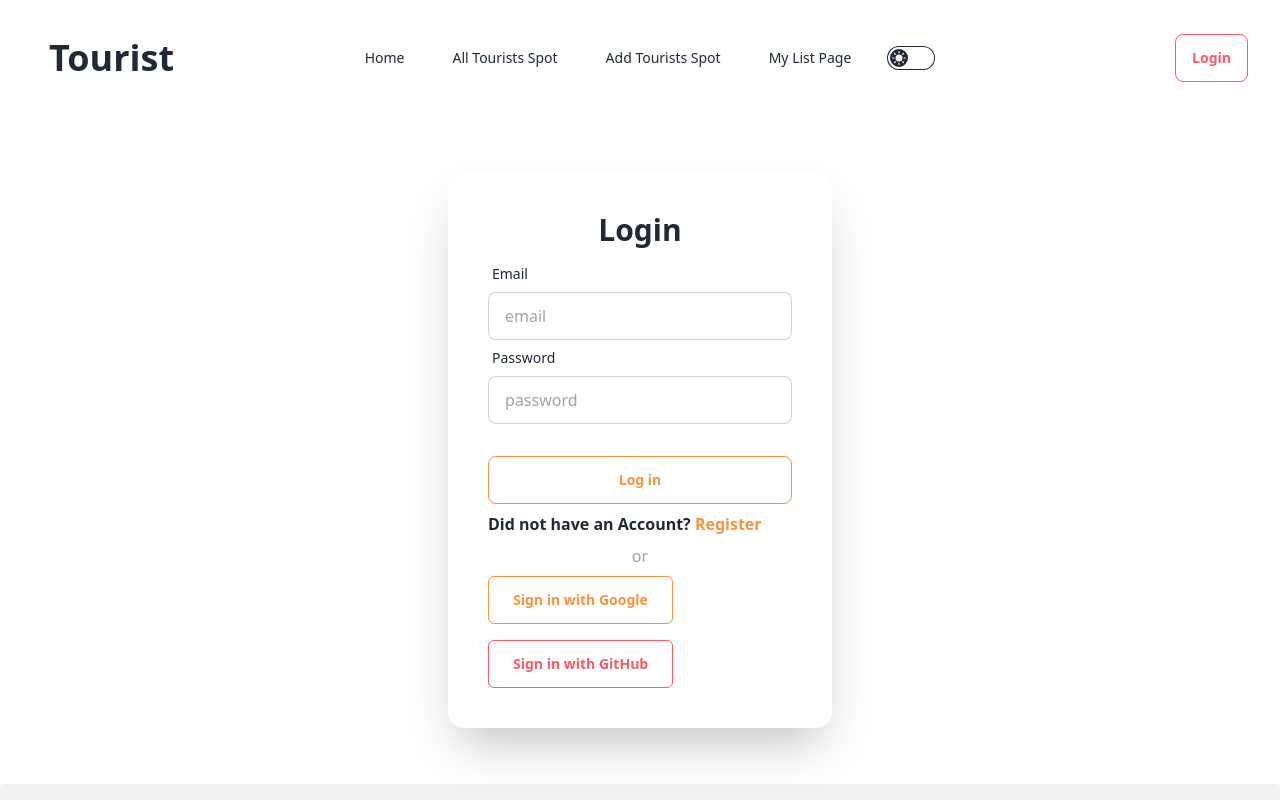
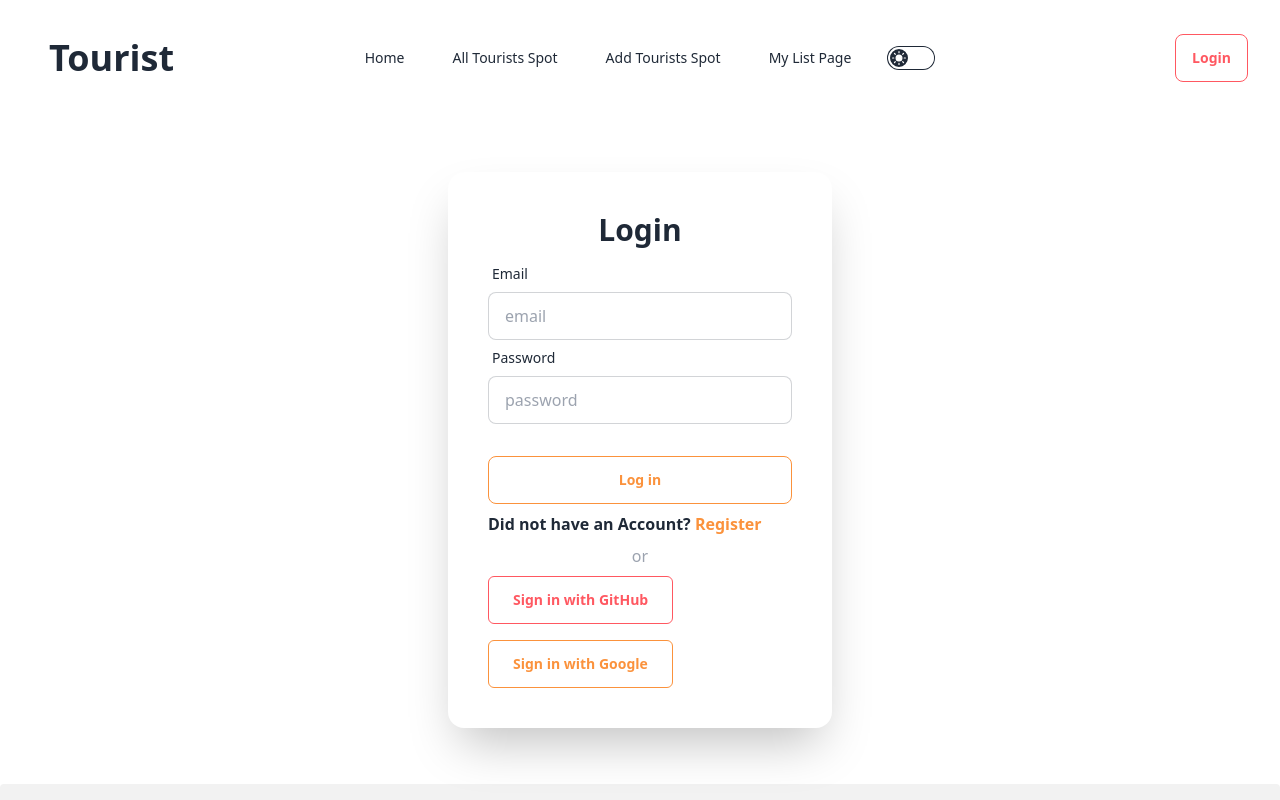
Before and after one commit to TauhidOSD/Tourism-client-public, a React (Vite) app: page /SignIn in a window 1280 px wide. Shown: the top 800 px of the page. Built offline with nearby package versions, Linux system fonts and the light colour scheme; no server answers.

Commit message:
Private Route Created

```diff
--- a/src/Components/Root/AuthProvider/AuthProvider.jsx
+++ b/src/Components/Root/AuthProvider/AuthProvider.jsx
@@ -80,6 +80,7 @@ const AuthProvider = ({children}) => {
     logout,
     googleLogin,
     loading,
+
   };
 
   return (
--- a/src/Components/Root/NavBer/NavBer.jsx
+++ b/src/Components/Root/NavBer/NavBer.jsx
@@ -129,6 +129,8 @@ const NavBer = () => {
             Login
           </Link>
         )}
+
+
       </div>
     </div>
   );
--- /dev/null
+++ b/src/Components/Root/PrivateRoute/PrivateRoute.jsx
@@ -0,0 +1,29 @@
+import {  useContext } from "react";
+import { Navigate, useLocation } from "react-router-dom";
+import Swal from "sweetalert2";
+import { AuthContext } from "../AuthProvider/AuthProvider";
+
+
+const PrivateRoute = ({children}) => {
+    const {loader,user} =useContext(AuthContext)
+    const location = useLocation();
+
+ if(loader){
+            return <div className='flex  justify-center mt-5 mb-5'><progress className="progress w-56"></progress></div>
+        }
+
+          if (user) {
+            return children;
+          }else{
+            Swal.fire({
+                title: 'error!',
+                text: 'You have to log in first to go this page',
+                icon: 'error',
+                confirmButtonText: 'Ok'
+              })
+          }
+
+        return <Navigate to="/SignIn" state={{ from: location }} replace></Navigate>
+};
+
+export default PrivateRoute;
--- a/src/Components/Root/SignIn/SignIn.jsx
+++ b/src/Components/Root/SignIn/SignIn.jsx
@@ -169,18 +169,20 @@ const SignIn = () => {
               </div>
               <div className=" mx-auto mt-2">
                 <div className="  ">
+
+                <button
+                    onClick={handleGitHubLogin}
+                    className="mb-4 px-6  py-3 btn btn-outline text-orange-400 rounded-md btn-error"
+                  >
+                    Sign in with GitHub
+                  </button>
                   <button
                     onClick={handleGoogleLogin}
-                    className=" px-6  py-3 btn btn-outline text-orange-400 rounded-md mb-4"
+                    className=" px-6  py-3 btn btn-outline text-orange-400 rounded-md "
                   >
                       Sign in with Google
                   </button>
-                  <button
-                    onClick={handleGitHubLogin}
-                    className=" px-6  py-3 btn btn-outline text-orange-400 rounded-md btn-error"
-                  >
-                    Sign in with GitHub
-                  </button>
+
                 </div>
               </div>
             </div>
--- a/src/main.jsx
+++ b/src/main.jsx
@@ -22,6 +22,7 @@ import SignIn from './Components/Root/SignIn/SignIn.jsx';
 // import AuthProvider from './Provider/AuthProvider.jsx';
 import Footer from './Components/Root/Footer/Footer.jsx';
 import AuthProvider from './Components/Root/AuthProvider/AuthProvider.jsx';
+import PrivateRoute from './Components/Root/PrivateRoute/PrivateRoute.jsx';
 
 const router = createBrowserRouter([
   {
@@ -41,7 +42,11 @@ const router = createBrowserRouter([
       },
       {
         path:'/AddTourist',
-        element:<AddTourist></AddTourist>
+        element:<PrivateRoute>
+           <AddTourist/>
+           </PrivateRoute>
+
+
       },
       {
         path:'/NavBer',
@@ -64,7 +69,9 @@ const router = createBrowserRouter([
       },
       {
         path:'/myListedPage',
-        element:<MyListPage></MyListPage>
+        element:<PrivateRoute><MyListPage/></PrivateRoute>
+
+
       },
       {
         path:'/UpdatePage/:id',
```
